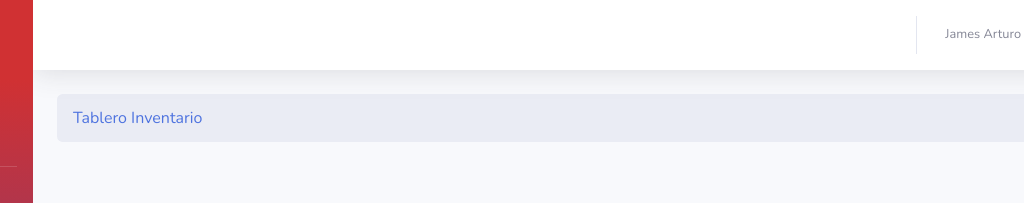
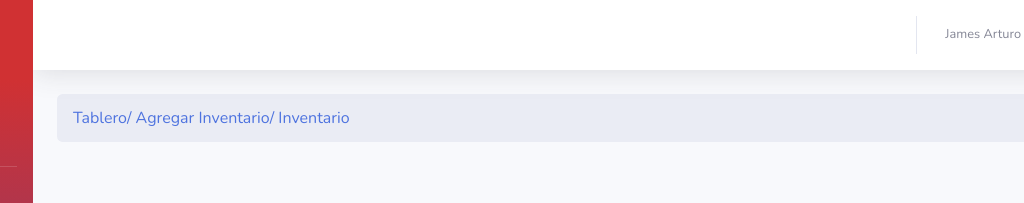
Before and after one commit to leo142020/Sistema2.0, a website with bundled scripts: page Sistema/Inventario.html in a window 1280 px wide. Shown: the top 203 px of the page, 191-1215 px from the left. Built offline with nearby package versions, Linux system fonts and the light colour scheme.

Commit message:
act 24 2
act 24 2

```diff
--- a/Sistema/Inventario.html
+++ b/Sistema/Inventario.html
@@ -294,7 +294,8 @@
 
       <body>
 <ol class="breadcrumb">
-  <li><a href="#">Tablero</a></li>&nbsp;
+  <li><a href="#">Tablero/</a></li>&nbsp;
+<li><a href="#">Agregar Inventario/</a></li>&nbsp;
   <li><a href="#">Inventario</a></li>
 
   <li class="active"></li>
```
